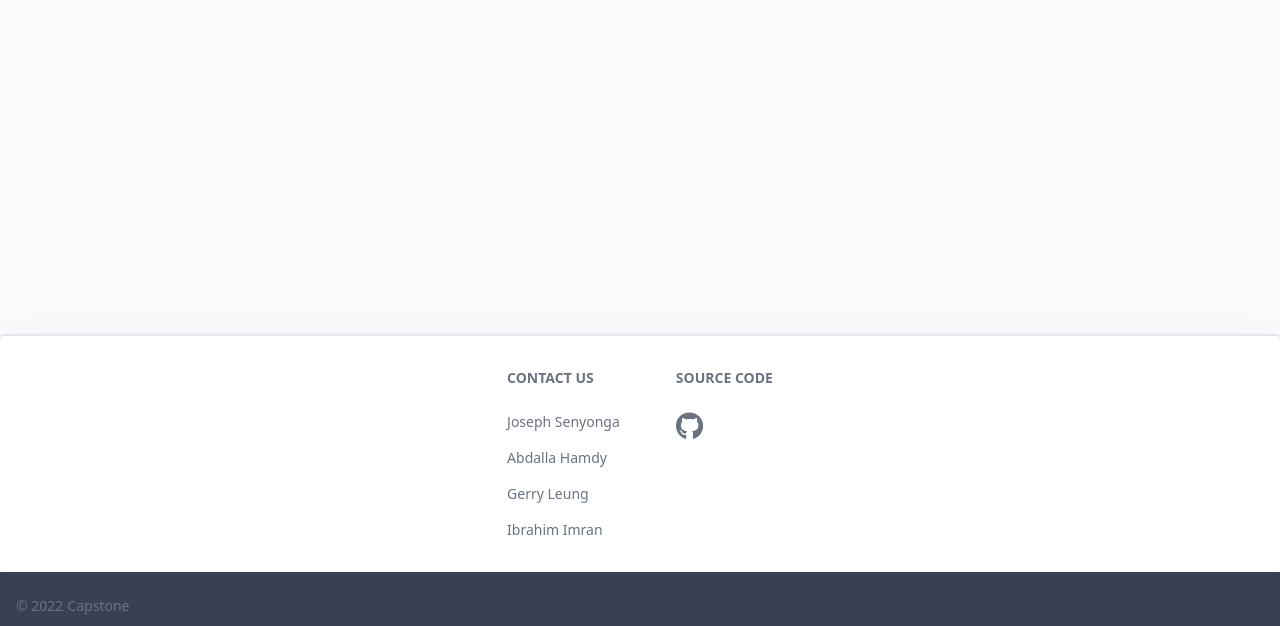
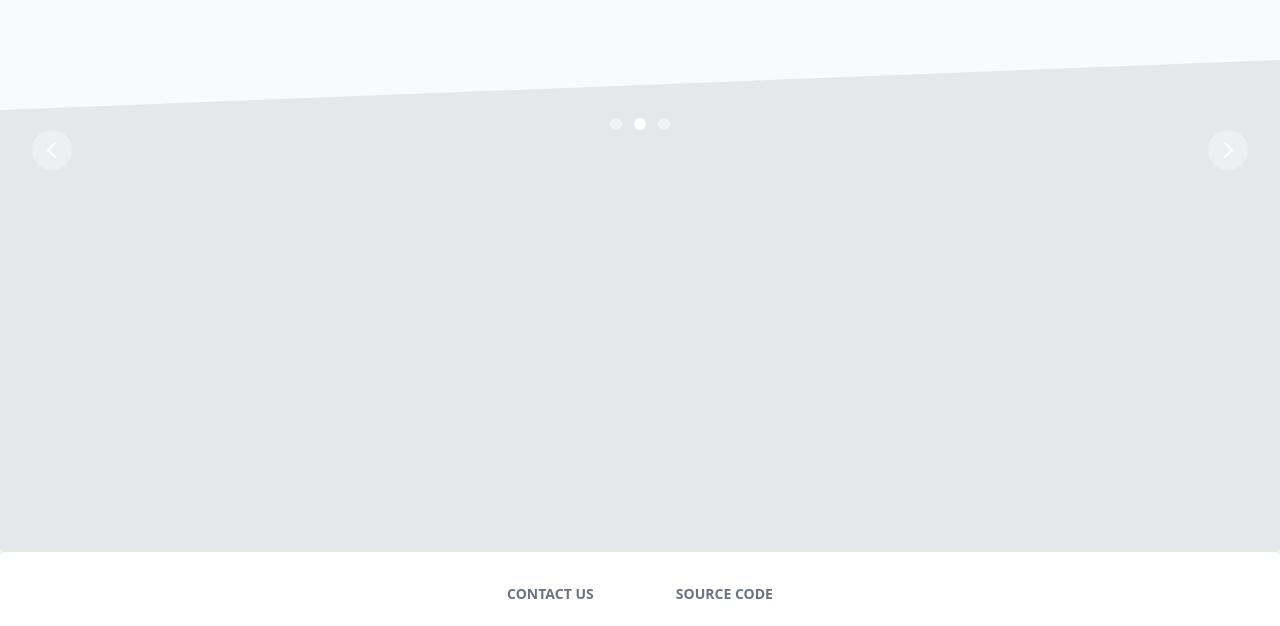
Before and after one commit to leunggerry/personal-health-tracker, a React (Create React App) app in the folder client/: page / in a window 1280 px wide. Shown: the part 914-1540 px from the top of the page. Built offline with nearby package versions, Linux system fonts and the light colour scheme; grey boxes are pictures that could not be loaded.

Commit message:
Updating styling for Landging page
Removed pad in App <section> element so the updated LandingPage styling is the full width of the screen

```diff
--- a/client/src/App.js
+++ b/client/src/App.js
@@ -66,8 +66,8 @@ function App() {
 							</header>
 
 							<section
-								className="mx-0 gap-4 xs:px-1 md:px-8 min-h-screen"
-								// className="mt-2 mx-0 gap-4 px-8 flex-grow"
+								className="mx-0 gap-4 min-h-screen"
+								// className="mx-0 gap-4 xs:px-1 md:px-8 min-h-screen"
 							>
 								<Routes>
 									<Route path="/" element={<LandingPage />} />
--- a/client/src/components/HeroBanner/index.js
+++ b/client/src/components/HeroBanner/index.js
@@ -41,7 +41,7 @@ function HeroBanner() {
 									<div className="w-6/12 md:w-6/12 p-1">
 										<Link
 											to="/signup"
-											class="inline-flex items-center uppercase justify-center rounded-md shadow-md border border-transparent bg-indigo-600 px-5 py-3 text-base font-medium text-white hover:bg-indigo-700"
+											className="inline-flex items-center uppercase justify-center rounded-md shadow-md border border-transparent bg-indigo-600 px-5 py-3 text-base font-medium text-white hover:bg-indigo-700"
 										>
 											Get started
 										</Link>
--- a/client/src/components/WelcomeUser/index.js
+++ b/client/src/components/WelcomeUser/index.js
@@ -42,7 +42,7 @@ export default function WelcomePage() {
 								to="/dashboard"
 								className="block w-full py-2 px-4 rounded text-indigo-600 bg-gray-200 hover:bg-emerald-600 hover:text-gray-900 focus:outline-none transition duration-150 ease-in-out mb-3"
 							>
-								Get Started
+								Dashboard
 							</Link>
 							<Link to="/profile">
 								<button className="w-full py-2 px-4 rounded text-indigo-900 bg-indigo-400 hover:bg-sky-400 focus:outline-none transition duration-150 ease-in-out">
--- a/client/src/pages/LandingPage.js
+++ b/client/src/pages/LandingPage.js
@@ -15,7 +15,30 @@ const LandingPage = () => {
 		return (
 			<>
 				<HeroBanner />
-				<section className="container mx-auto py-8 ">
+				<section
+					className="w-screen mt-40 px-4 pb-20 py-10 relative bg-gray-200 dark:bg-slate-600"
+					// className="container mx-auto py-8"
+				>
+					<div
+						className="-mt-20 top-0 bottom-auto left-0 right-0 w-full absolute translate-x-0"
+						style={{ height: 80 }}
+						// style="height: 80px; transform: translateZ(0px);"
+					>
+						<svg
+							className="absolute bottom-0 overflow-hidden"
+							xmlns="http://www.w3.org/2000/svg"
+							preserveAspectRatio="none"
+							version="1.1"
+							viewBox="0 0 2560 100"
+							x="0"
+							y="0"
+						>
+							<polygon
+								className="text-gray-200 fill-current dark:fill-slate-600"
+								points="2560 0 2560 100 0 100"
+							></polygon>
+						</svg>
+					</div>
 					{/* <Container>
 					<Row>
 						<Col>
--- a/client/src/pages/Workouts.js
+++ b/client/src/pages/Workouts.js
@@ -57,7 +57,7 @@ const Workouts = () => {
 		<section className="flex flex-col flex-wrap gap-4 md:justify-center lg:flex lg:flex-row p-2 dark:bg-gray-900">
 			{dbWorkouts.map((workoutItem) => {
 				return (
-					<div className="max-w-sm">
+					<div className="min-w-max">
 						<Card key={workoutItem._id} border="dark">
 							<h5 className="text-xl font-semibold tracking-tight text-gray-900 dark:text-white">
 								{workoutItem.workoutName}
```
